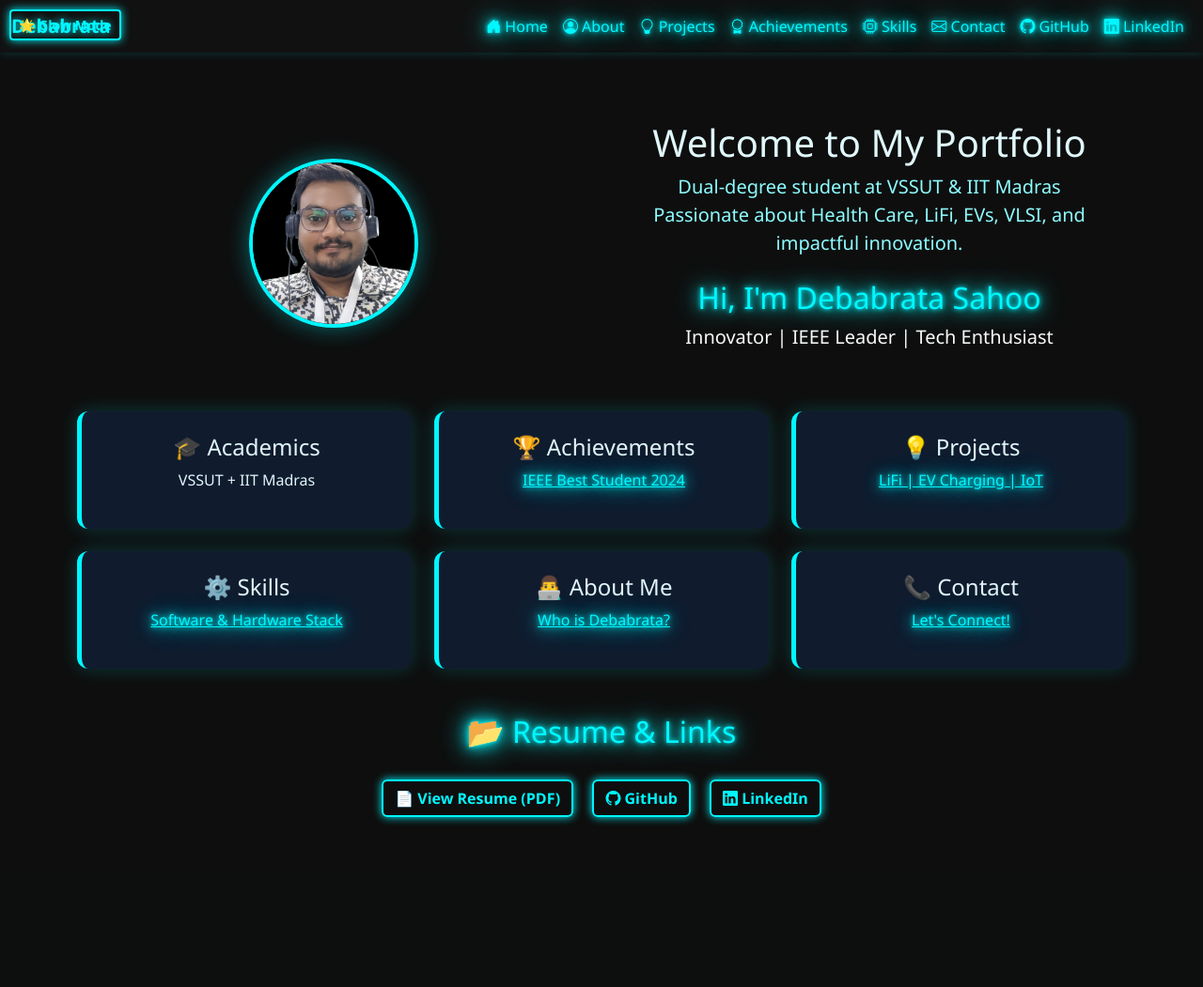
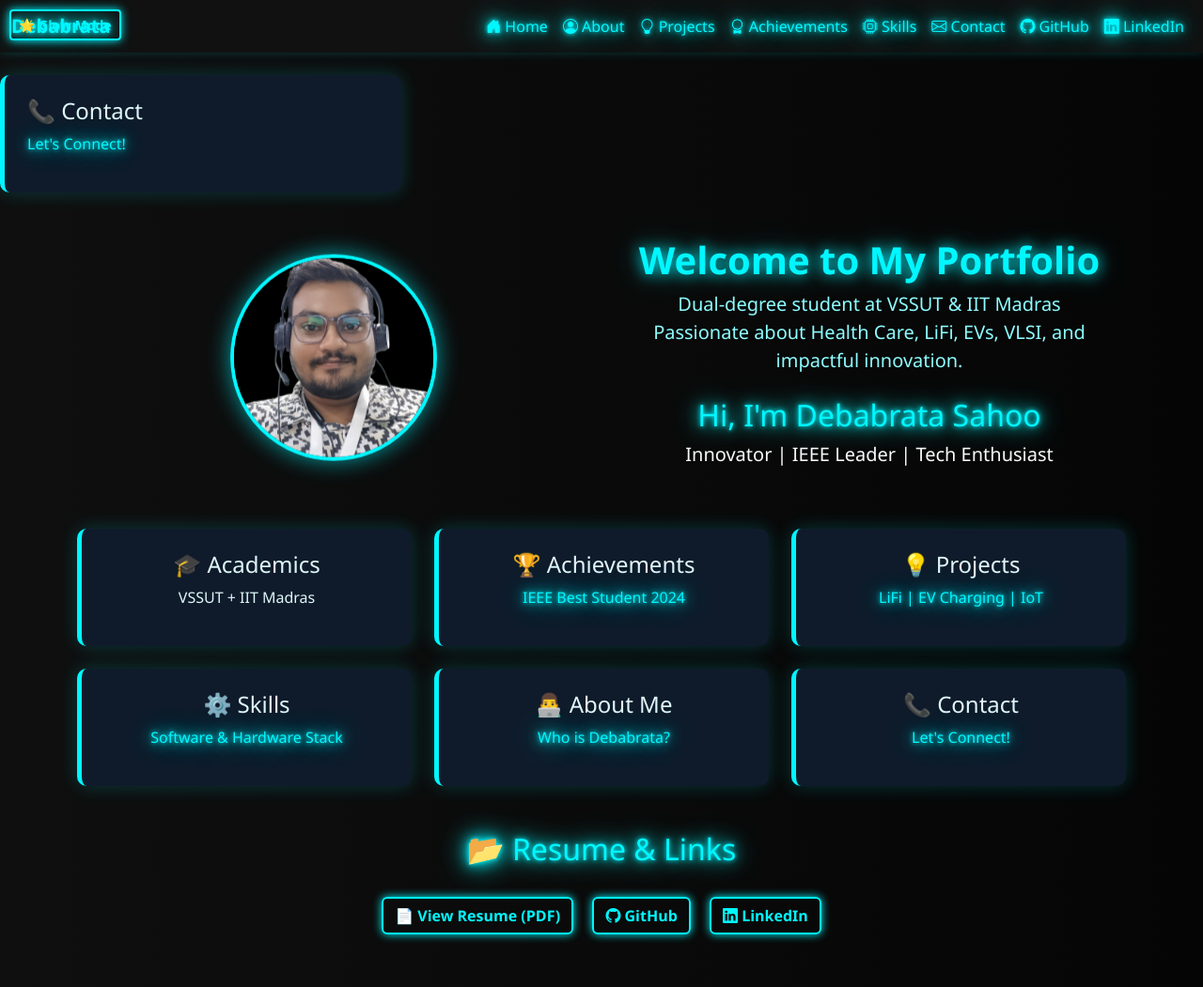
Before and after one commit to DEBABRATA1331/debabratamain-portfolio, a Flask app: page / in a window 1280 px wide. Shown: the whole page at 94% size. Before the commit the page ends 877 px from the top, so only its background shows below. Run offline with Flask 3, Linux system fonts and the light colour scheme; some libraries are stand-ins or nearby versions.

Commit message:
Somany Updates

```diff
--- a/templates/index.html
+++ b/templates/index.html
@@ -1,18 +1,159 @@
-{% extends "base.html" %}
+{% extends 'base.html' %}
+{% block title %}Projects{% endblock %}
+{% block content %}
+<!DOCTYPE html>
+<html lang="en">
 
-{% block title %}Home | Debabrata Portfolio{% endblock %}
+<head>
 
-{% block content %}
+
+  <!-- Animate.css + Bootstrap Icons + AOS -->
+  <link rel="stylesheet" href="https://cdnjs.cloudflare.com/ajax/libs/animate.css/4.1.1/animate.min.css" />
+  <link rel="stylesheet" href="https://cdn.jsdelivr.net/npm/bootstrap-icons@1.10.5/font/bootstrap-icons.css" />
+  <link rel="stylesheet" href="https://cdn.jsdelivr.net/npm/aos@2.3.4/dist/aos.css" />
+
+  <style>
+    body {
+      background: linear-gradient(to right, #0f0f0f, #050505);
+      color: #e0f7fa;
+      font-family: 'Segoe UI', sans-serif;
+    }
+
+    .neon-text {
+      color: #00f7ff;
+      text-shadow: 0 0 5px #00f7ff, 0 0 15px #00f7ff, 0 0 30px #00f7ff;
+    }
+
+    .neon-subtext {
+      color: #8efcff;
+    }
+
+    .profile-pic {
+      width: 220px;
+      height: 220px;
+      object-fit: cover;
+      border: 4px solid #00f7ff;
+      border-radius: 50%;
+      box-shadow: 0 0 25px #00f7ff66, 0 0 35px #00f7ff33 inset;
+      animation: floaty 3s ease-in-out infinite, glowPulse 3s ease-in-out infinite;
+      transition: transform 0.5s ease;
+    }
+
+    .profile-pic:hover {
+      transform: rotate(3deg) scale(1.05);
+    }
+
+    @keyframes floaty {
+      0% { transform: translateY(0); }
+      50% { transform: translateY(-10px); }
+      100% { transform: translateY(0); }
+    }
+
+    @keyframes glowPulse {
+      0%, 100% { box-shadow: 0 0 20px #00f7ff88, 0 0 35px #00f7ff33 inset; }
+      50% { box-shadow: 0 0 35px #00f7ffcc, 0 0 45px #00f7ff55 inset; }
+    }
+
+    .neon-btn {
+      background: transparent;
+      border: 2px solid #00f7ff;
+      color: #00f7ff;
+      font-weight: 600;
+      position: relative;
+      overflow: hidden;
+      box-shadow: 0 0 10px #00f7ff;
+      transition: all 0.4s ease;
+    }
+
+    .neon-btn::before {
+      content: '';
+      position: absolute;
+      top: 0;
+      left: -100%;
+      width: 100%;
+      height: 100%;
+      background: linear-gradient(120deg, transparent, rgba(0, 247, 255, 0.3), transparent);
+      transition: all 0.6s ease-in-out;
+    }
+
+    .neon-btn:hover::before {
+      left: 100%;
+    }
+
+    .neon-btn:hover {
+      background-color: #00f7ff;
+      color: #000;
+      box-shadow: 0 0 25px #00f7ff, 0 0 40px #00f7ff77;
+      transform: scale(1.05);
+    }
+
+    .card-neon {
+      background-color: #0f1b2a;
+      border-left: 5px solid #00f7ff;
+      border-radius: 10px;
+      padding: 1.5rem;
+      transition: transform 0.4s ease, box-shadow 0.4s ease;
+    }
+
+    .card-neon:hover {
+      transform: scale(1.03);
+      box-shadow: 0 0 20px #00f7ff66;
+    }
+
+    a {
+      text-decoration: none;
+    }
+
+    a:hover {
+      text-decoration: none;
+    }
+
+    .title-glow {
+      font-size: 2.5rem;
+      font-weight: bold;
+      color: #00f7ff;
+      text-shadow: 0 0 15px #00f7ff, 0 0 35px #00f7ff66;
+    }
+
+    .top-nav {
+      position: fixed;
+      top: 10px;
+      right: 20px;
+      z-index: 1000;
+    }
+
+    .top-nav a {
+      margin-left: 12px;
+      font-size: 1.4rem;
+      color: #00f7ff;
+      transition: color 0.3s ease;
+    }
+
+    .top-nav a:hover {
+      color: #8efcff;
+    }
+  </style>
+</head>
+
+<body>
+
+  <!-- Contact Shortcut -->
+  <div class="col-md-4" data-aos="fade-up">
+    <div class="card-neon">
+      <h4>📞 Contact</h4>
+      <p><a href="{{ url_for('contact') }}" class="neon-text">Let's Connect!</a></p>
+    </div>
+  </div>
+
+  <!-- Hero Section -->
   <div class="container text-center my-5" data-aos="fade-down">
     <div class="row align-items-center">
-    <!-- Profile Image -->
       <div class="col-lg-6 mb-4 mb-lg-0">
         <img src="{{ url_for('static', filename='images/debabrata_profile.jpg.jpg') }}"
              class="profile-pic animate__animated animate__zoomIn"
              alt="Debabrata Sahoo" />
       </div>
 
-    <!-- Hero Content -->
       <div class="col-lg-6">
         <h1 class="title-glow animate__animated animate__fadeInDown">Welcome to My Portfolio</h1>
         <p class="lead neon-subtext animate__animated animate__fadeIn animate-delay-1s">
@@ -30,6 +171,7 @@
   <!-- Feature Grid -->
   <div class="container my-5">
     <div class="row g-4 text-center">
+
       <div class="col-md-4" data-aos="fade-up" data-aos-delay="200">
         <div class="card-neon">
           <h4>🎓 Academics</h4>
@@ -71,6 +213,7 @@
           <p><a href="{{ url_for('contact') }}" class="neon-text">Let's Connect!</a></p>
         </div>
       </div>
+
     </div>
   </div>
 
@@ -86,4 +229,11 @@
       <i class="bi bi-linkedin"></i> LinkedIn
     </a>
   </div>
+
+  <!-- JS -->
+  <script src="https://cdn.jsdelivr.net/npm/aos@2.3.4/dist/aos.js"></script>
+  <script>AOS.init();</script>
+
+</body>
+</html>
 {% endblock %}
```
Lines whose indentation alone changed are shown as unchanged.
